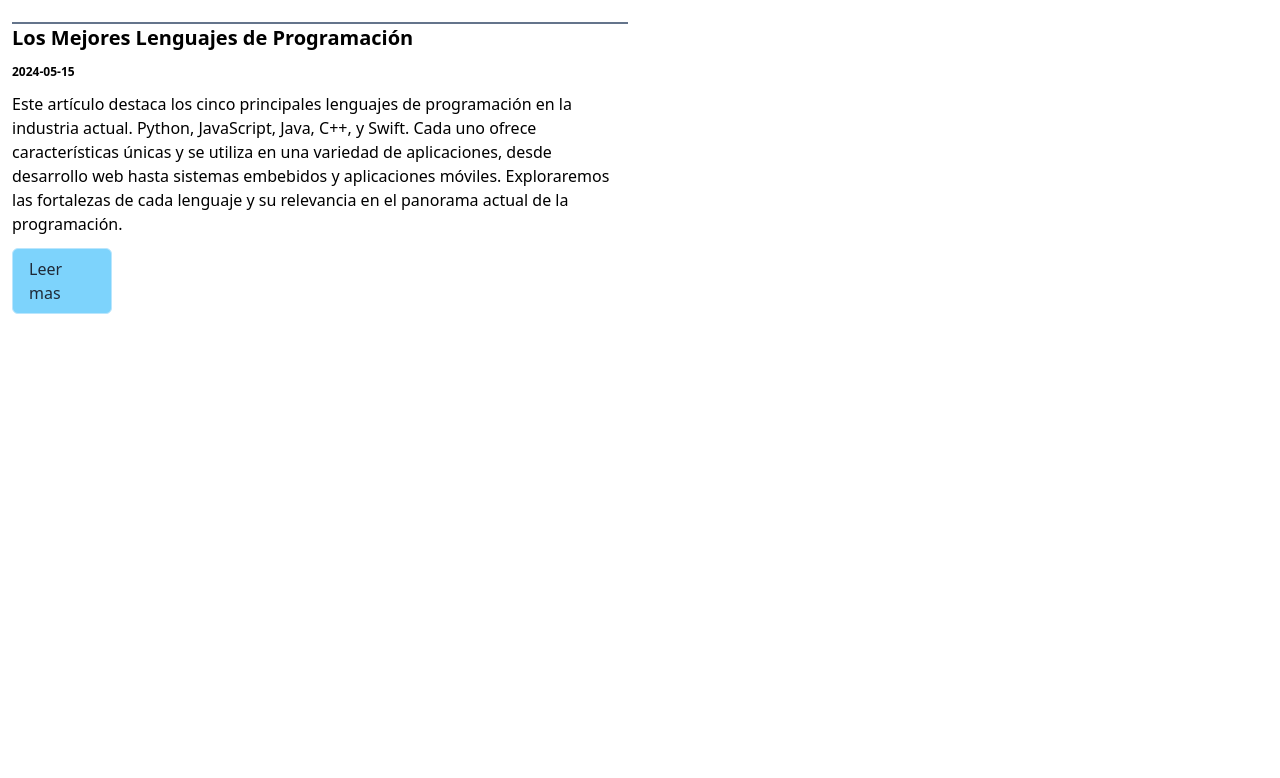
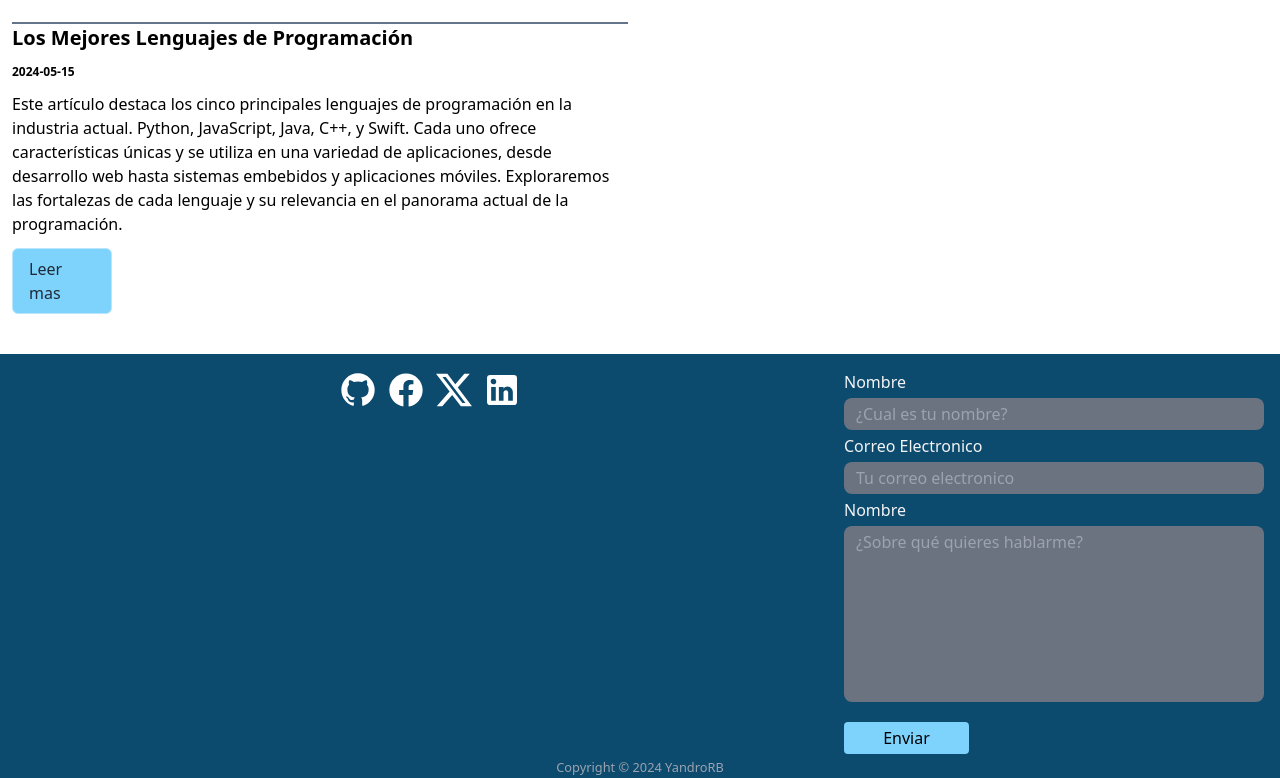
Before and after one commit to YandroRB/Curso-React, a React (Vite) app in the folder projects/PersonalBlog/: page / in a window 1280 px wide. Shown: the part 1182-1960 px from the top of the page. Before the commit the page ends 1496 px from the top, so only its background shows below. Built offline with nearby package versions, Linux system fonts and the light colour scheme.

Commit message:
Otros cambios

```diff
--- a/projects/PersonalBlog/src/App.tsx
+++ b/projects/PersonalBlog/src/App.tsx
@@ -1,8 +1,10 @@
-import { BrowserRouter, Route, Routes } from 'react-router-dom';
+import { BrowserRouter, Navigate, Route, Routes } from 'react-router-dom';
 import Header from './components/Header';
 import Article from './components/Article';
 
 import Main from './components/Main';
+import NotFound from './components/NotFound';
+import Footer from './components/Footer';
 
 function App() {
   return (
@@ -14,10 +16,13 @@
             <>
               <Header />
               <Main />
+              <Footer />
             </>
           }
         />
         <Route path="/post/:id/:title" element={<Article />} />
+        <Route path="/not-found" element={<NotFound />} />
+        <Route path="*" element={<Navigate to={'/not-found'} />} />
       </Routes>
     </BrowserRouter>
   );
--- a/projects/PersonalBlog/src/Icons.tsx
+++ b/projects/PersonalBlog/src/Icons.tsx
@@ -39,3 +39,70 @@
     </svg>
   );
 }
+
+export function MdiGithub(props: React.SVGProps<SVGSVGElement>) {
+  return (
+    <svg
+      xmlns="http://www.w3.org/2000/svg"
+      width="1em"
+      height="1em"
+      viewBox="0 0 24 24"
+      {...props}
+    >
+      <path
+        fill="currentColor"
+        d="M12 2A10 10 0 0 0 2 12c0 4.42 2.87 8.17 6.84 9.5c.5.08.66-.23.66-.5v-1.69c-2.77.6-3.36-1.34-3.36-1.34c-.46-1.16-1.11-1.47-1.11-1.47c-.91-.62.07-.6.07-.6c1 .07 1.53 1.03 1.53 1.03c.87 1.52 2.34 1.07 2.91.83c.09-.65.35-1.09.63-1.34c-2.22-.25-4.55-1.11-4.55-4.92c0-1.11.38-2 1.03-2.71c-.1-.25-.45-1.29.1-2.64c0 0 .84-.27 2.75 1.02c.79-.22 1.65-.33 2.5-.33s1.71.11 2.5.33c1.91-1.29 2.75-1.02 2.75-1.02c.55 1.35.2 2.39.1 2.64c.65.71 1.03 1.6 1.03 2.71c0 3.82-2.34 4.66-4.57 4.91c.36.31.69.92.69 1.85V21c0 .27.16.59.67.5C19.14 20.16 22 16.42 22 12A10 10 0 0 0 12 2"
+      />
+    </svg>
+  );
+}
+export function MdiLinkedin(props: React.SVGProps<SVGSVGElement>) {
+  return (
+    <svg
+      xmlns="http://www.w3.org/2000/svg"
+      width="1em"
+      height="1em"
+      viewBox="0 0 24 24"
+      {...props}
+    >
+      <path
+        fill="currentColor"
+        d="M19 3a2 2 0 0 1 2 2v14a2 2 0 0 1-2 2H5a2 2 0 0 1-2-2V5a2 2 0 0 1 2-2zm-.5 15.5v-5.3a3.26 3.26 0 0 0-3.26-3.26c-.85 0-1.84.52-2.32 1.3v-1.11h-2.79v8.37h2.79v-4.93c0-.77.62-1.4 1.39-1.4a1.4 1.4 0 0 1 1.4 1.4v4.93zM6.88 8.56a1.68 1.68 0 0 0 1.68-1.68c0-.93-.75-1.69-1.68-1.69a1.69 1.69 0 0 0-1.69 1.69c0 .93.76 1.68 1.69 1.68m1.39 9.94v-8.37H5.5v8.37z"
+      />
+    </svg>
+  );
+}
+
+export function MdiFacebook(props: React.SVGProps<SVGSVGElement>) {
+  return (
+    <svg
+      xmlns="http://www.w3.org/2000/svg"
+      width="1em"
+      height="1em"
+      viewBox="0 0 24 24"
+      {...props}
+    >
+      <path
+        fill="currentColor"
+        d="M12 2.04c-5.5 0-10 4.49-10 10.02c0 5 3.66 9.15 8.44 9.9v-7H7.9v-2.9h2.54V9.85c0-2.51 1.49-3.89 3.78-3.89c1.09 0 2.23.19 2.23.19v2.47h-1.26c-1.24 0-1.63.77-1.63 1.56v1.88h2.78l-.45 2.9h-2.33v7a10 10 0 0 0 8.44-9.9c0-5.53-4.5-10.02-10-10.02"
+      />
+    </svg>
+  );
+}
+
+export function RiTwitterXFill(props: React.SVGProps<SVGSVGElement>) {
+  return (
+    <svg
+      xmlns="http://www.w3.org/2000/svg"
+      width="1em"
+      height="1em"
+      viewBox="0 0 24 24"
+      {...props}
+    >
+      <path
+        fill="currentColor"
+        d="M18.205 2.25h3.308l-7.227 8.26l8.502 11.24H16.13l-5.214-6.817L4.95 21.75H1.64l7.73-8.835L1.215 2.25H8.04l4.713 6.231zm-1.161 17.52h1.833L7.045 4.126H5.078z"
+      />
+    </svg>
+  );
+}
--- a/projects/PersonalBlog/src/components/Main.tsx
+++ b/projects/PersonalBlog/src/components/Main.tsx
@@ -4,7 +4,7 @@
 function Main() {
   const { postList } = usePostList();
   return (
-    <main className=" pt-10 px-3" id="main">
+    <main className=" py-10 px-3" id="main">
       <ul className=" space-y-5  md:gap-6 md:space-y-0 md:grid  md:grid-cols-2">
         {postList.map((post, index) => (
           <li className="border-t-2  border-slate-500" key={index}>
--- a/projects/PersonalBlog/src/components/Post.tsx
+++ b/projects/PersonalBlog/src/components/Post.tsx
@@ -1,5 +1,6 @@
 import { Link } from 'react-router-dom';
 import { Post as PostType } from '../types';
+import './Post.css';
 
 interface Props {
   post: PostType;
@@ -17,7 +18,7 @@
       <time className="text-xs font-semibold my-3">{post.date}</time>
       <p className="mb-3">{post.summary}</p>
       <Link
-        className=" w-[100px] hover:bg-sky-500 hover:font-semibold border border-sky-200 px-4 py-2 bg-sky-300 rounded-md text-gray-800"
+        className="neon-hover-leer w-[100px] hover:bg-sky-500 hover:font-semibold border border-sky-200 px-4 py-2 bg-sky-300 rounded-md text-gray-800"
         to={`/post/${index}/${post.title}`}
       >
         Leer mas
```
Also changed, not shown: 1 other file (tests, documents, lock files or other folders).
